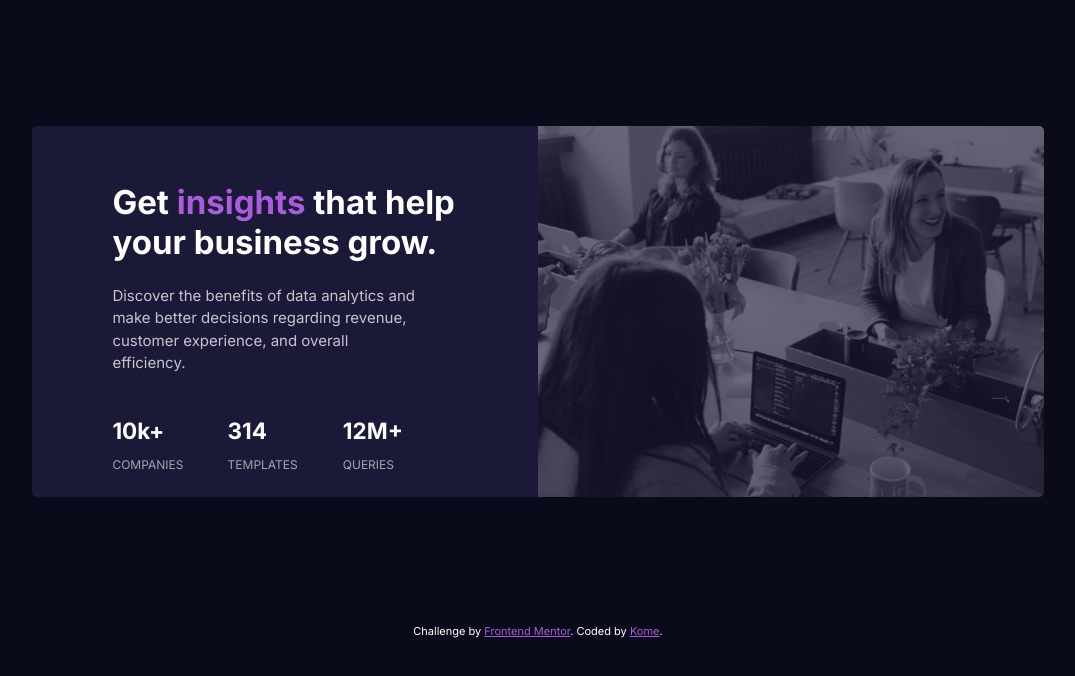
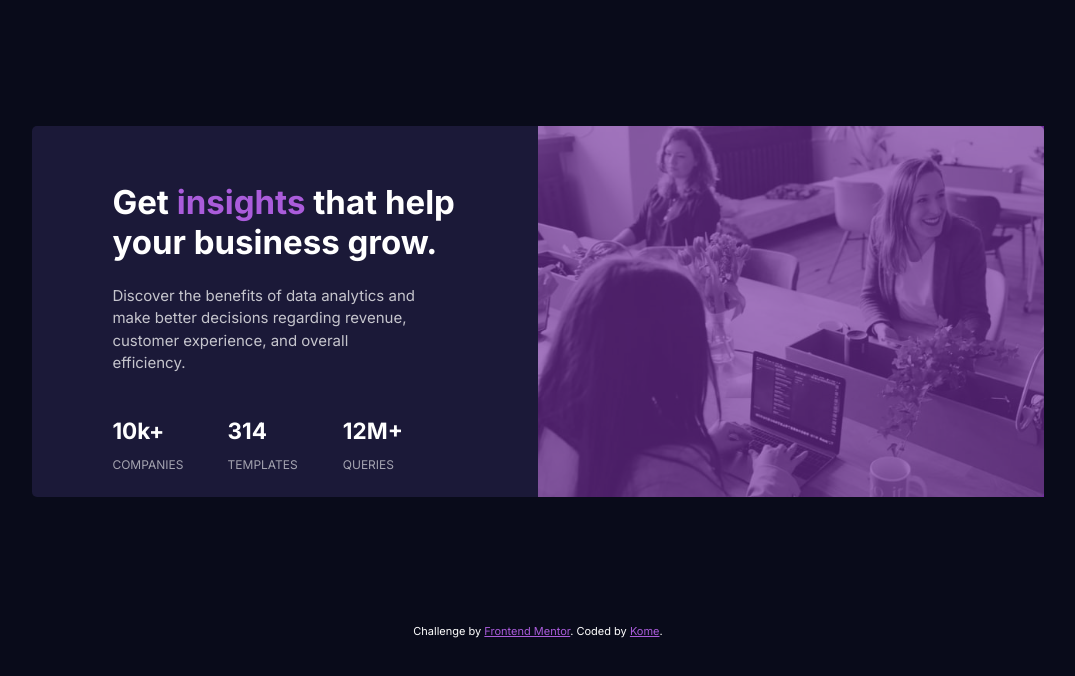
Before and after one commit to KomeCodes/Stats-preview-card-component, a plain HTML site: page index.html in a window 1280 px wide. Shown: the whole page, without its empty margins (102-1177 px from the left). Drawn offline with Linux system fonts and the light colour scheme.

Commit message:
color overlay and updated readme

```diff
--- a/style.css
+++ b/style.css
@@ -11,6 +11,9 @@ body{
     text-align: center;
     background-color: hsl(244, 38%, 16%);
     border-radius: 5px;
+}
+header{
+    background-color: rgb(115, 46, 158);
 }
 .header-img{
     display: block;
```
Also changed, not shown: 2 other files.
